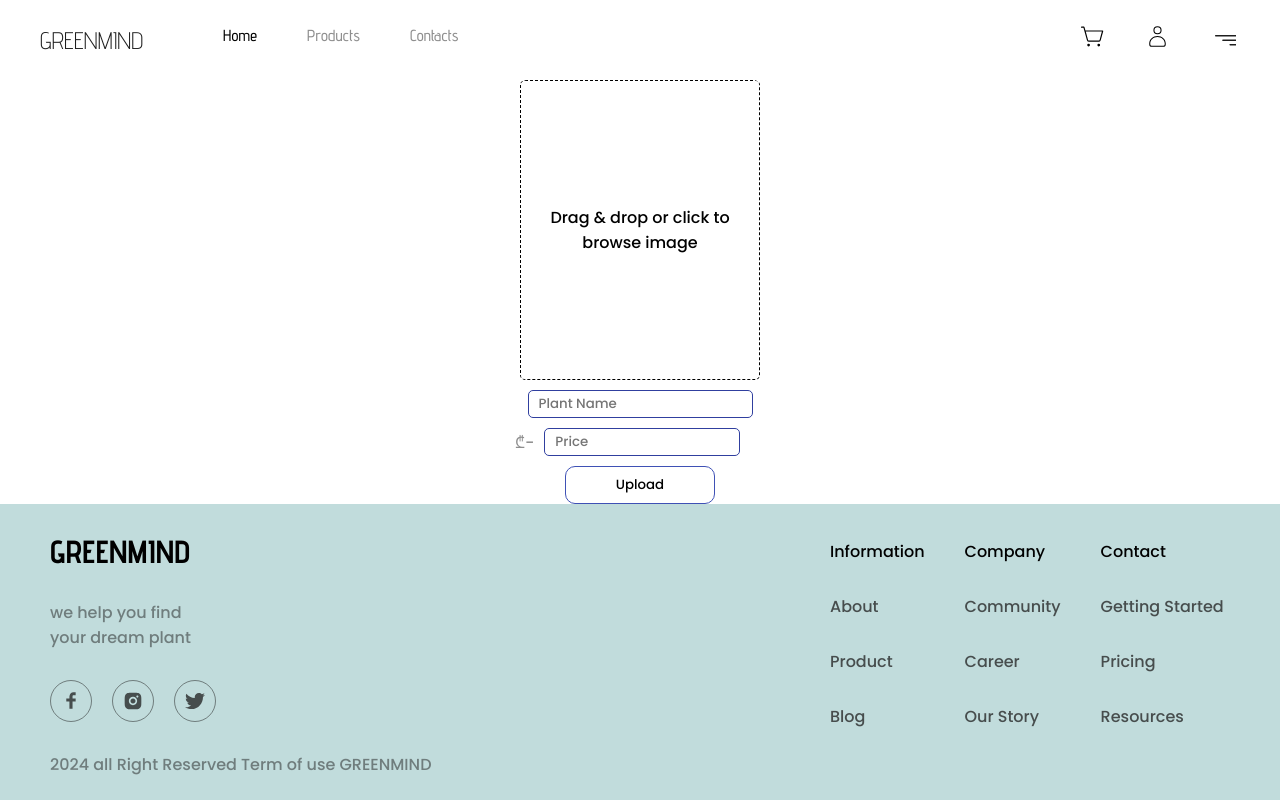
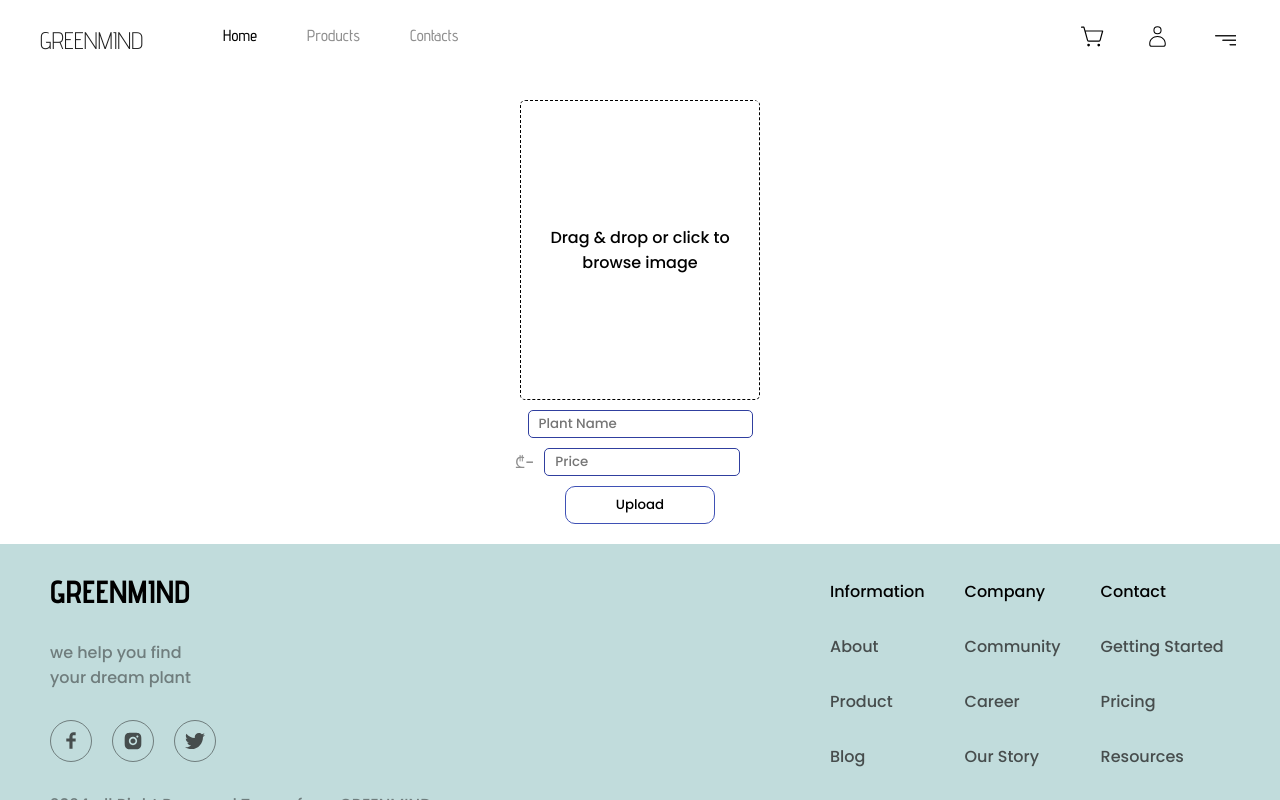
Before and after one commit to GiorgiGochitidze/GreenMind, a React (Vite) app: page /AddNewPlants in a window 1280 px wide. Built offline with nearby package versions, Linux system fonts and the light colour scheme.

Commit message:
changed little bit style

```diff
--- a/src/Components/AddNewPlants.jsx
+++ b/src/Components/AddNewPlants.jsx
@@ -49,7 +49,7 @@ const AddNewPlants = () => {
 
           setMessage('Succesfully added new Plant')
           setTimeout(() => {
-            navigate('/')
+            navigate('/Products')
             window.location.reload()
           }, 1100)
         })
--- a/src/Components/CSS/addnewplant.css
+++ b/src/Components/CSS/addnewplant.css
@@ -5,6 +5,7 @@
     justify-content: center;
     align-items: center;
     gap: 50px;
+    margin-block: 20px;
 }
 
 .image-upload{
```
